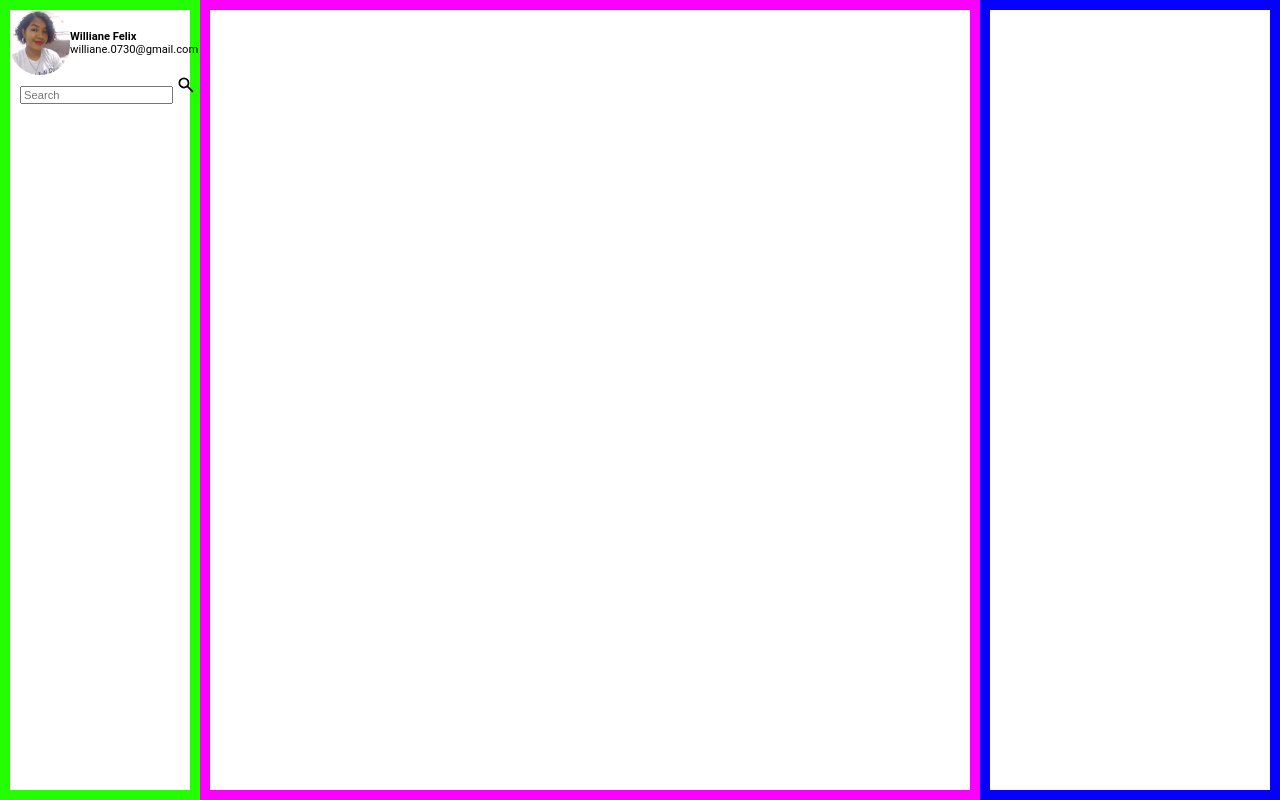
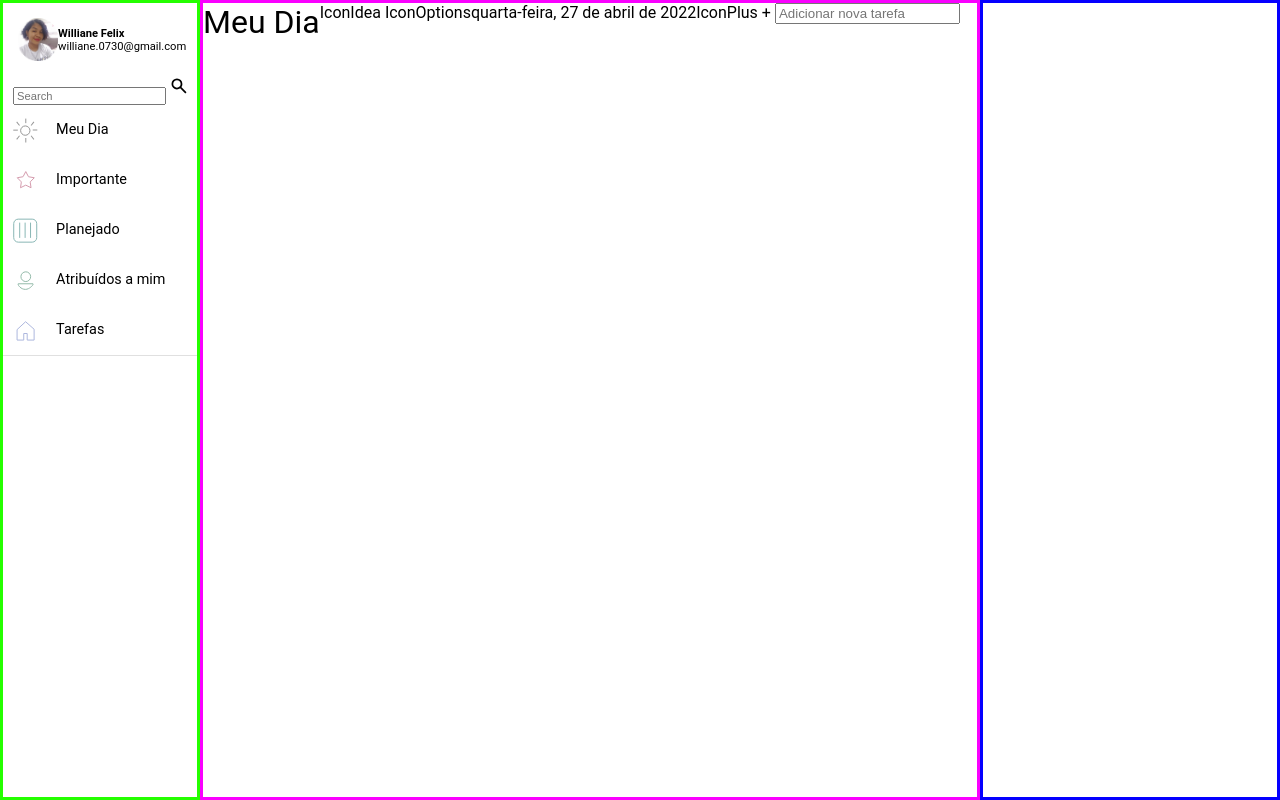
Before and after one commit to willyfelix/todo, a website with bundled scripts: page todo.html in a window 1280 px wide. Built offline with nearby package versions, Linux system fonts and the light colour scheme.

Commit message:
incremento2

```diff
--- a/assets/css/main.css
+++ b/assets/css/main.css
@@ -22,6 +22,7 @@ body {
 
 /* Quando a largura mínima for de 768px aplique este CSS */
 @media (min-width: 768px) {
+     /* especificidade CSS. Quanto mais específico o seletor, mais importante. */
     html body {
         background-color: unset;
         color: initial;
--- a/assets/css/reset.css
+++ b/assets/css/reset.css
@@ -1,7 +1,7 @@
 :root {
     --menuWidth: 200px;
     --detailsWidth: 300px;
-    --border: solid 10px;
+    --border: solid 1px;
 }
 
 html {
@@ -13,7 +13,7 @@ html {
     box-sizing: inherit;
 }
 
-body, h1, h2, h3, h4, h5, h6, p, ol, ul {
+body, h1, h2, h3, h4, h5, h6, p, ol,ul {
     margin: 0;
     padding: 0;
     font-weight: normal;
@@ -24,7 +24,7 @@ ol, ul {
 }
 
 img {
-    max-width: 30%;
+    max-width: 100%;
     height: auto;
 }
 
--- a/assets/css/todo.css
+++ b/assets/css/todo.css
@@ -1,44 +1,92 @@
 @import 'reset.css';
 
 .main, .container, .details {
-    border: solid 10px;
+    border: solid 3px;
     height: 100vh;
 }
+
+.text {
+    font-family: 'Roboto', 'Lato', sans-serif;
+    font-size: 0.9em;
+    color: gray;
+}
+
 .main{
     width: var(--menuWidth);
     border-color: #24ff00;
+    flex-direction: column;
 }
+
 .container {
     width: calc(100vw - (var(--menuWidth) + var(--detailsWidth)));
     border-color: #fa00ff;
 }
+
 .details {
     width: var(--detailsWidth);
     border-color:  #0500ff;
 }
+
 body {
    font-family: 'Roboto', 'Lato', sans-serif;
 }
 
-/* --- menu - header --- */
+/* ----- menu - header ----- */
 
 .main > .main__header__profile {
     flex-direction: column;
     font-size: 0.7em;
 }
+
 .main input[type="search"],
 .main input[type="search"] {
     font-size: 1em;
 }
+
 .main .main__header__profile > div {
     width: var(--menuWidth);
     align-items: center;
     justify-content: space-around;
 }
-.menu .header__img__profile {
+
+.main .main__header__profile img {
     width: 20%;
 }
+
 .main .main__header__profile svg {
     width: 24px;
     height: 24px;
 }
+
+.main > .activity ul {
+    width: 100%;
+    display: flex;
+    flex-direction: column;
+    border-bottom: solid 0.5px rgba(100, 100, 100, 0.2);
+}
+
+.main > .activity ul li {
+    line-height: 50px;
+    display: flex;
+    align-items: center;
+    padding-left: 5%;
+    font-size: 0.9em;
+}
+
+.main > .activity ul li:hover {
+    background-color: rgba(100,100,100,0.1);
+    cursor: pointer;
+}
+
+.main > .activity ul li > svg {
+    margin-right: 10%
+}
+
+header.main__header__profile > div:first-child {
+    margin-left: 15px;
+}
+
+header.main__header__profile > div {
+    margin-top: 15px;
+}
+/* ---- fim menu - header ------ */
--- /dev/null
+++ b/assets/js/todo.js
@@ -0,0 +1,40 @@
+import { escreve } from "./utils/write.js";
+
+console.log("Lets go!");
+console.info("Decola go!");
+console.error("Forçando um erro!");
+console.warn("Forçando um alerta!");
+//case sensitive - camelCase
+//const - constante - Não muda. Nunca. A não ser objetos e referências, aí o seu conteúdo pode mudar.
+const nome = "Williane Felix";
+//let - variável - pode mudar a qualquer momento.
+let email = "williane.0730@gmail.com";
+//var nome
+//tc39 - Grupo de Tecnologia dentro ECMA International - Responsável EcmaScript - ES2015, ....ES2017...ESNEXT - Código intermediário, traduz essa versão mais moderna para uma versão compatível.
+// Transpiladores. BabelJS
+console.log(`Nome: ${nome} Email: ${email}`);
+
+if (nome == "Williane Felix") {
+  console.log("é igual");
+}
+// hoisting
+
+//const e let não sofrem hoisting,
+
+escreve(`Seja bem-vindo ${nome}`);
+escreve("Treinamento HTML5, CSS3 e JS");
+// #############################################################################
+// objeto.metodo();
+// objeto.propriedade = valor;
+// document é um objeto.
+//window é um objeto. window.innerHeight window.innerWidth
+// #############################################################################
+
+// Em JavaScript existem 7 tipos de erros
+
+// eval(' console.log("teste")');
+// Type Error, Reference Error, Syntax Error, Eval, Range Error, Iternal Error, URIError (URI - Uniform Resource Identifier -  https://www.fiap.com.br/fiapon?id=100&teste=1)
+
+// Type, Reference, Syntax.
+
+// #############################################################################
--- /dev/null
+++ b/assets/js/utils/write.js
@@ -0,0 +1,3 @@
+export const escreve = (x) => {
+    console.log("Frase: " + x);
+  };
--- a/todo.html
+++ b/todo.html
@@ -26,20 +26,81 @@
                 <form>
                     <label for="busca">
                         <input type="search" name="q" placeholder="Search" />
-                        <svg xmlns="http://www.w3.org/2000/svg" height="20" width="20"><path d="M16.292 17.5 11.125 12.333Q10.438 12.854 9.635 13.115Q8.833 13.375 7.958 13.375Q5.688 13.375 4.094 11.802Q2.5 10.229 2.5 7.958Q2.5 5.688 4.094 4.094Q5.688 2.5 7.958 2.5Q10.229 2.5 11.802 4.094Q13.375 5.688 13.375 7.958Q13.375 8.833 13.125 9.635Q12.875 10.438 12.333 11.104L17.5 16.292ZM7.958 11.625Q9.479 11.625 10.552 10.552Q11.625 9.479 11.625 7.958Q11.625 6.417 10.562 5.333Q9.5 4.25 7.958 4.25Q6.417 4.25 5.333 5.333Q4.25 6.417 4.25 7.958Q4.25 9.5 5.333 10.562Q6.417 11.625 7.958 11.625Z"/></svg>
+                        <svg xmlns="http://www.w3.org/2000/svg" height="20" width="20"><path d="M16.292 17.5 11.125 12.333Q10.438 12.854 9.635 13.115Q8.833 13.375 7.958 13.375Q5.688 13.375 4.094 11.802Q2.5 10.229 2.5 7.958Q2.5 5.688 4.094 4.094Q5.688 2.5 7.958 2.5Q10.229 2.5 11.802 4.094Q13.375 5.688 13.375 7.958Q13.375 8.833 13.125 9.635Q12.875 10.438 12.333 11.104L17.5 16.292ZM7.958 11.625Q9.479 11.625 10.552 10.552Q11.625 9.479 11.625 7.958Q11.625 6.417 10.562 5.333Q9.5 4.25 7.958 4.25Q6.417 4.25 5.333 5.333Q4.25 6.417 4.25 7.958Q4.25 9.5 5.333 10.562Q6.417 11.625 7.958 11.625Z"/>
+                        </svg>
+
                     </label>
                 </form>
             </div>
         </header>
+        <div class="activity">
+            <ul>
+                <li><svg width="25" height="25" viewBox="0 0 25 25" fill="none" xmlns="http://www.w3.org/2000/svg">
+                    <path d="M16.9619 12.6027C16.9619 15.1825 14.8705 17.2738 12.2907 17.2738C9.71096 17.2738 7.61963 15.1825 7.61963 12.6027C7.61963 10.0229 9.71096 7.93158 12.2907 7.93158C14.8705 7.93158 16.9619 10.0229 16.9619 12.6027Z" stroke="#979797"/>
+                    <line y1="-0.5" x2="4.55689" y2="-0.5" transform="matrix(-0.625412 0.780294 -0.780297 -0.62541 20.511 3.5777)" stroke="#979797"/>
+                    <line y1="-0.5" x2="4.55689" y2="-0.5" transform="matrix(0.625412 0.780294 0.780297 -0.62541 4.07056 3.5777)" stroke="#979797"/>
+                    <line x1="12.7908" y1="0.602661" x2="12.7908" y2="5.15955" stroke="#979797"/>
+                    <line y1="-0.5" x2="4.55689" y2="-0.5" transform="matrix(-4.5055e-07 -1 -1 4.24078e-09 12.2908 24.6027)" stroke="#979797"/>
+                    <line x1="0.288881" y1="12.1481" x2="4.8458" y2="12.1308" stroke="#979797"/>
+                    <line y1="-0.5" x2="4.55696" y2="-0.5" transform="matrix(-0.999993 0.00378187 0.0037819 0.999993 24.2908 12.5573)" stroke="#979797"/>
+                    <line y1="-0.5" x2="4.55689" y2="-0.5" transform="matrix(-0.625412 -0.780294 -0.780297 0.62541 20.511 21.6277)" stroke="#979797"/>
+                    <line y1="-0.5" x2="4.55689" y2="-0.5" transform="matrix(0.625412 -0.780294 0.780297 0.62541 4.07056 21.6277)" stroke="#979797"/>
+                    </svg> Meu Dia </li>
+                <li><svg width="25" height="25" viewBox="0 0 25 25" fill="none" xmlns="http://www.w3.org/2000/svg">
+                    <path d="M12.7754 3.56771L15.3897 8.52265L15.5044 8.74009L15.7466 8.78201L21.2669 9.73715L17.3623 13.7546L17.191 13.9309L17.226 14.1743L18.0234 19.7195L12.996 17.2475L12.7754 17.139L12.5548 17.2475L7.52734 19.7195L8.32481 14.1743L8.3598 13.9309L8.18845 13.7546L4.28387 9.73715L9.80415 8.78201L10.0464 8.74009L10.1611 8.52265L12.7754 3.56771Z" stroke="#D59CAE"/>
+                    </svg> Importante </li>
+                <li><svg width="25" height="25" viewBox="0 0 25 25" fill="none" xmlns="http://www.w3.org/2000/svg">
+                    <rect x="0.722412" y="1.14191" width="23" height="23" rx="4.5" stroke="#8AB7B5"/>
+                    <line x1="6.69482" y1="4.62347" x2="6.69482" y2="19.8862" stroke="#8AB7B5"/>
+                    <line x1="12.1143" y1="4.62347" x2="12.1143" y2="19.8862" stroke="#8AB7B5"/>
+                    <line x1="17.5334" y1="4.62347" x2="17.5334" y2="19.8862" stroke="#8AB7B5"/>
+                    </svg>
+                     Planejado </li>
+                <li><svg width="25" height="25" viewBox="0 0 25 25" fill="none" xmlns="http://www.w3.org/2000/svg">
+                    <path d="M5.17627 15.7707H19.9834V16.8951C19.968 16.9143 19.951 16.9355 19.9322 16.9586C19.83 17.0844 19.6778 17.2659 19.4809 17.4846C19.0866 17.9226 18.5159 18.5062 17.8118 19.0887C16.3895 20.2652 14.4903 21.3809 12.4361 21.3809C10.0531 21.3809 8.22869 20.2584 6.98252 19.1067C6.36048 18.5319 5.8899 17.9561 5.57543 17.5246C5.41845 17.3093 5.30111 17.1309 5.2239 17.0079C5.20581 16.9791 5.18992 16.9533 5.17627 16.9309V15.7707Z" stroke="#94BBAA"/>
+                    <circle cx="12.7896" cy="8.68923" r="4.86476" stroke="#94BBAA"/>
+                    </svg> Atribuídos a mim</li>
+                <li><svg width="25" height="25" viewBox="0 0 25 25" fill="none" xmlns="http://www.w3.org/2000/svg">
+                    <path d="M21.1241 11.2483L12.5945 3.70764L4.06494 11.6191V22.0646H10.7403V15.513H14.2015V22.0646H21.1241V11.2483Z" stroke="#ADB7DE"/>
+                    </svg>
+                     Tarefas </li>
+            </ul>
+        </div>
+
     </section>
 
     <main class="container">
-
+        <header>
+            <div>
+                <h1>Meu Dia</h1>
+                <div>
+                    IconIdea
+                    IconOptions
+                </div>
+            </div>
+            <div><span id="dateToday">quarta-feira, 27 de abril de 2022</span></div>
+        </header>
+        <section class="tasks">
+            <div class="allDone"></div>
+            <div class="task">
+            </div>
+        </section>
+        <footer>
+            <form id="addNewTask">
+                <label for="inputTxtNewTask">
+                    IconPlus +
+                    <input type="text" id="inputTxtNewTask" placeholder="Adicionar nova tarefa" />
+                </label>
+            </form>
+        </footer>
     </main>
 
     <section class="details">
 
+
     </section>
+
+    <script type="module" src="assets/js/todo.js"></script>
 
 </body>
 
```
Also changed, not shown: assets/images/home.svg (added), assets/images/important.svg (added), assets/images/planning.svg (added), assets/images/tarefas.svg (added), assets/images/tasks.svg (added), assets/images/today.svg (added).
